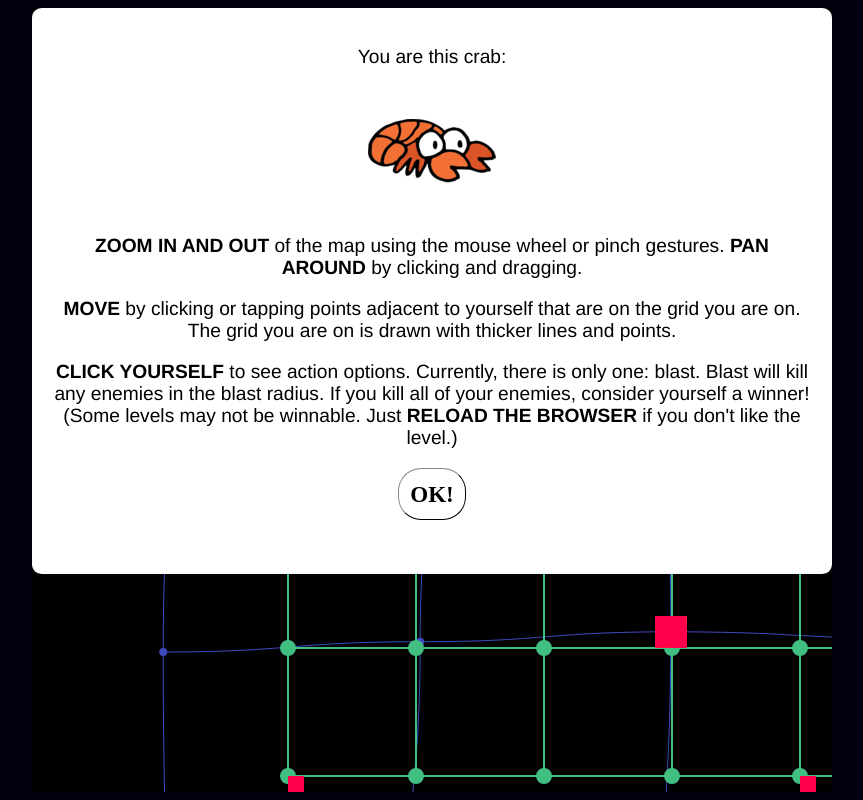
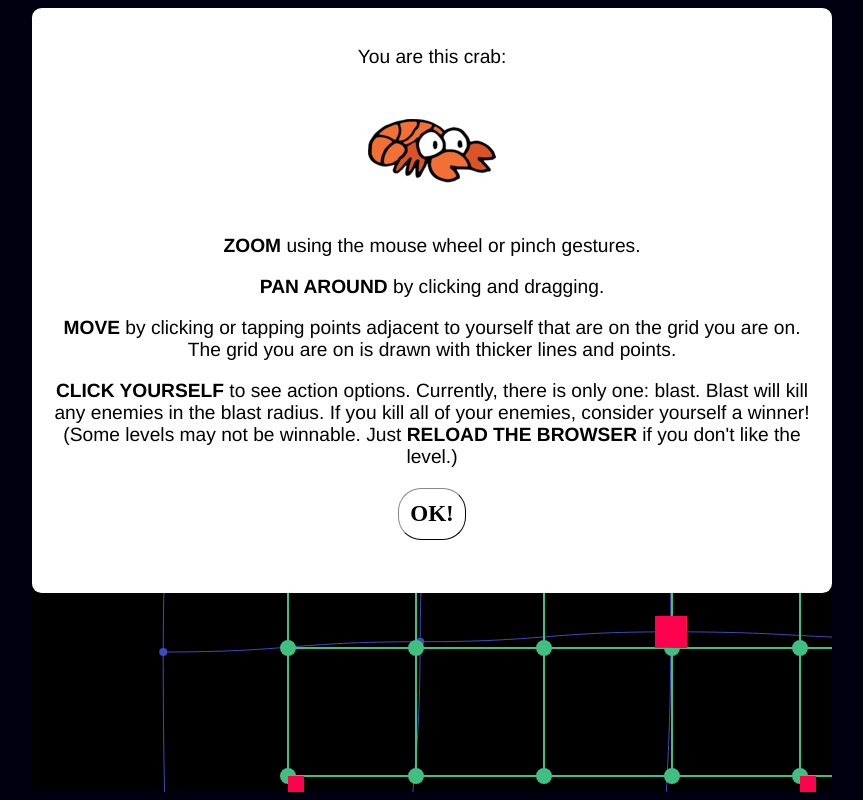
Before and after one commit to jimkang/crabbington, a website: page index.html in a window 1280 px wide. Shown: the whole page, without its empty margins (208-1071 px from the left). Drawn offline with Linux system fonts and the light colour scheme.

Commit message:
Clarify help.

```diff
--- a/index.html
+++ b/index.html
@@ -29,11 +29,8 @@
             You are this crab:
           </p>
           <img src="static/crab1.png" alt="Picture of a crab" />
-          <p>
-            <strong>Zoom in and out</strong> of the map using the mouse wheel or
-            pinch gestures. <strong>Pan around</strong> by clicking and
-            dragging.
-          </p>
+          <p><strong>Zoom</strong> using the mouse wheel or pinch gestures.</p>
+          <p><strong>Pan around</strong> by clicking and dragging.</p>
           <p>
             <strong>Move</strong> by clicking or tapping points adjacent to
             yourself that are on the grid you are on. The grid you are on is
```
